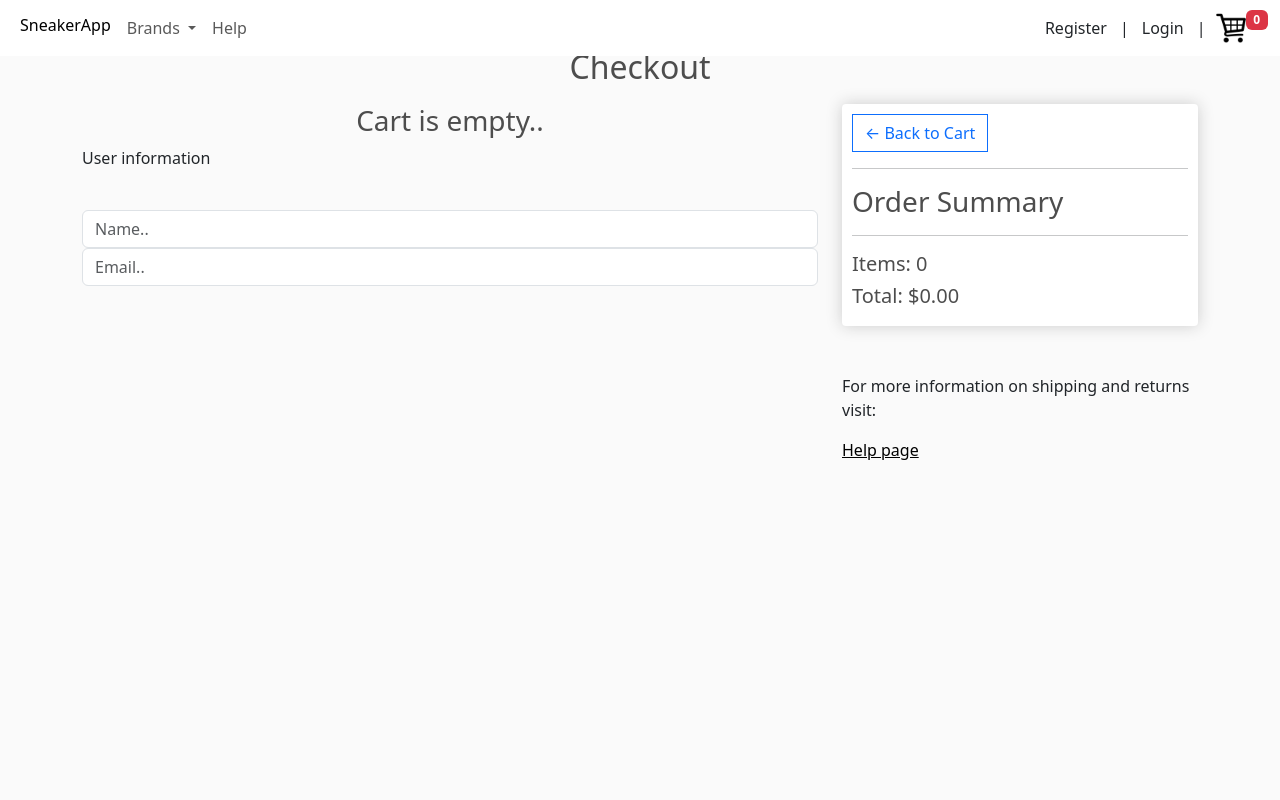
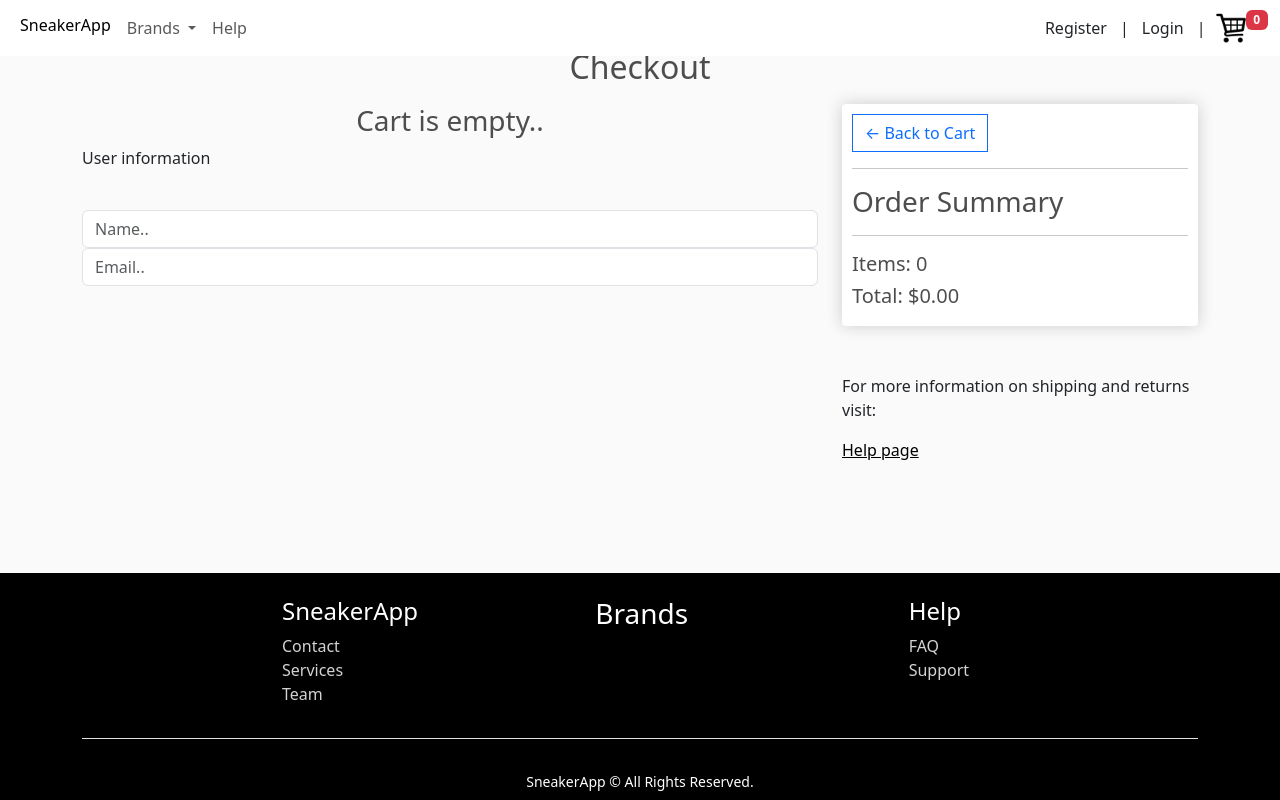
Before and after one commit to milamihajlovska/SneakerApp2, a Django app: page /checkout/ in a window 1280 px wide. Run offline with Django 4.2, Linux system fonts and the light colour scheme; data that the repository does not hold is empty.

Commit message:
added footer

```diff
--- a/SneakerApp/templates/base.html
+++ b/SneakerApp/templates/base.html
@@ -96,6 +96,53 @@
 {% block content %}
 {% endblock %}
 
+<br>
+    <footer class="pt-3 mt-auto" style="background-color: black ;color: white">
+        <div class="container">
+            <div class="row justify-content-center">
+                <div class="col-md-12">
+                    <div class="row" style="padding-left: 200px">
+                        <div class="col-sm-10 col-md mb-4 mb-md-0 pt-2">
+                            <h4 style="color: white">SneakerApp</h4>
+                            <ul class="list-unstyled nav-links ">
+                                <li><a style="text-decoration: none; color: lightgray" href="#">Contact</a></li>
+                                <li><a style="text-decoration: none; color: lightgray" href="#">Services</a></li>
+                                <li><a  style="text-decoration: none; color: lightgray" href="#">Team</a></li>
+                            </ul>
+                        </div>
+                        <div class="col-sm-10 col-md mb-4 mb-md-0 pt-2">
+                            <h3 style="color: white">Brands</h3>
+                            <ul class="list-unstyled nav-links">
+                                 {% for b in brands %}
+                            <li><a style="text-decoration: none; color: lightgray" href="{{ b.get_absolute_url }}">{{ b.name }}</a></li>
+                        {% endfor %}
+                            </ul>
+                        </div>
+
+                        <div class="col-sm-10 col-md mb-4 mb-md-0 pt-2">
+                            <h4 style="color: white">Help</h4>
+                            <ul class="list-unstyled nav-links">
+                                <li><a style="text-decoration: none; color: lightgray" href="/help">FAQ</a></li>
+                                <li><a style="text-decoration: none; color: lightgray" href="/help">Support</a></li>
+                            </ul>
+                        </div>
+                    </div>
+                </div>
+            </div>
+            <div class="row py-3">
+                <div class="col-md-12 pb-3">
+                    <div class="border-top">
+                    </div>
+                </div>
+            </div>
+            <div class="row align-items-center pb-2">
+
+                    <span class="small text-center">SneakerApp © All Rights Reserved.</span>
+
+            </div>
+        </div>
+
+    </footer>
 
 <script type="text/javascript" src="{% static 'js/cart.js' %}"></script>
 </body>
--- a/SneakerApp/templates/cart.html
+++ b/SneakerApp/templates/cart.html
@@ -2,7 +2,7 @@
 {% load static %}
 {% block content %}
 
-    <div class="container">
+    <div class="container " >
     <div>
 
         <h2 class="pb-3 text-center">Shopping Cart</h2>
--- a/SneakerApp/templates/checkout.html
+++ b/SneakerApp/templates/checkout.html
@@ -1,7 +1,7 @@
 {% extends './base.html' %}
 {% load static %}
 {% block content %}
-    <div class="container">
+    <div class="container" >
         <h2 class="text-center">Checkout</h2>
     <div class="row">
         <div class="col-lg-8">
@@ -27,37 +27,37 @@
                         <hr>
                         <p>Shipping Information:</p>
                         <hr>
-                        <div class="form-field">
+                        <div class="form-field pt-2">
 
-                            <input class="form-control" type="text" name="address" placeholder="Address..">
+                            <input class="form-control pt-2" type="text" name="address" placeholder="Address..">
                         </div>
-                        <div class="form-field">
-                            <input class="form-control" type="text" name="country" placeholder="Country..">
+                        <div class="form-field pt-2">
+                            <input class="form-control pt-2" type="text" name="country" placeholder="Country..">
                         </div>
-                        <div class="form-field">
-                            <input class="form-control" type="text" name="city" placeholder="City..">
+                        <div class="form-field pt-2">
+                            <input class="form-control pt-2" type="text" name="city" placeholder="City..">
                         </div>
 
-                        <div class="form-field">
-                            <input class="form-control" type="text" name="zipcode" placeholder="Zip code..">
+                        <div class="form-field pt-2">
+                            <input class="form-control pt-2" type="text" name="zipcode" placeholder="Zip code..">
                         </div>
 
                         <hr>
                         <p>Card Information:</p>
                         <hr>
-                        <div class="form-field">
+                        <div class="form-field pt-2">
 
                             <input class="form-control" type="text" name="cardholder_name" placeholder="CardHolder name..">
                         </div>
-                        <div class="form-field">
+                        <div class="form-field pt-2">
                             <input class="form-control" type="text" name="card_number" placeholder="Card Number..">
                         </div>
-                        <div class="form-field">
+                        <div class="form-field pt-2">
                             <input class="form-control" type="text" name="exp_date" placeholder="Expiration Date MM/YYYY..">
                         </div>
 
-                        <div class="form-field">
-                            <input class="form-control" type="text" name="cvc" placeholder="CVC..">
+                        <div class="form-field pt-2">
+                            <input class="form-control " type="text" name="cvc" placeholder="CVC..">
                         </div>
 
 
@@ -99,39 +99,7 @@
     </div>
     </div>
 
-    {% comment %} <script src="https://www.paypal.com/sdk/js?client-id=YOUR-CLIENT-ID&currency=USD&disable-funding=credit"></script> {% endcomment %}
 
-    {% comment %} <script>
-		var total = '{{order.get_cart_total}}'
-        // Render the PayPal button into #paypal-button-container
-        paypal.Buttons({
-
-        	style: {
-                color:  'blue',
-                shape:  'rect',
-            },
-
-            // Set up the transaction
-            createOrder: function(data, actions) {
-                return actions.order.create({
-                    purchase_units: [{
-                        amount: {
-                            value:parseFloat(total).toFixed(2)
-                        }
-                    }]
-                });
-            },
-
-            // Finalize the transaction
-            onApprove: function(data, actions) {
-                return actions.order.capture().then(function(details) {
-                    // Show a success message to the buyer
-                    submitFormData()
-                });
-            }
-
-        }).render('#paypal-button-container');
-    </script> {% endcomment %}
 
     <script type="text/javascript">
         var shipping = '{{order.shipping}}'
--- a/SneakerApp/templates/help.html
+++ b/SneakerApp/templates/help.html
@@ -2,7 +2,7 @@
 {% load static %}
 {% block content %}
 
-    <div class="container">
+    <div class="container" style="height: 700px">
         <h2 class="text-center">Help</h2>
         <div class="row mt-5">
             <div class="col-6">
--- a/static/css/main.css
+++ b/static/css/main.css
@@ -1,5 +1,8 @@
 body{
 	background-color: hsl(0, 0%, 98%);
+	 min-height: 100vh;
+	display: flex;
+    flex-direction: column;
 }
 
 h1,h2,h3,h4,h5,h6{
```
